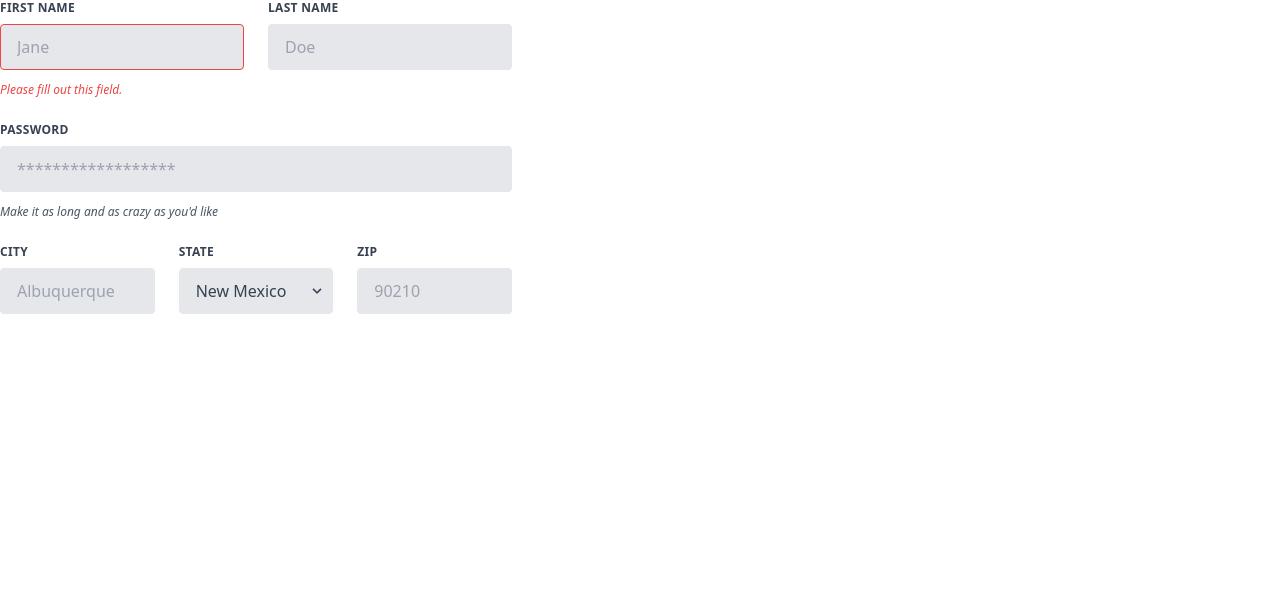
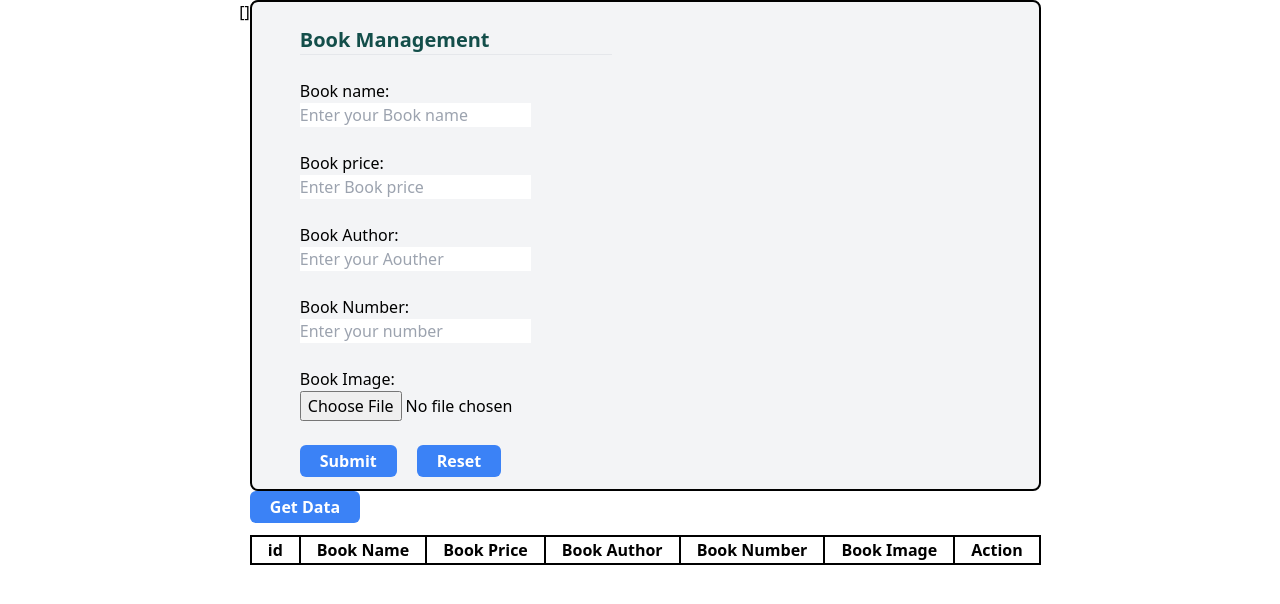
Before and after one commit to ankitamisal/assignment3-frontend-group-e, a Nuxt app: page /Book in a window 1280 px wide. Shown: the top 604 px of the page. Built offline with nearby package versions, Linux system fonts and the light colour scheme.

Commit message:
fix:book and config

```diff
--- a/pages/Book.vue
+++ b/pages/Book.vue
@@ -1,115 +1,70 @@
 <template>
-  <form class="w-full max-w-lg">
-    <div class="flex flex-wrap -mx-3 mb-6">
-      <div class="w-full md:w-1/2 px-3 mb-6 md:mb-0">
-        <label
-          class="block uppercase tracking-wide text-gray-700 text-xs font-bold mb-2"
-          for="grid-first-name"
-        >
-          First Name
-        </label>
-        <input
-          class="appearance-none block w-full bg-gray-200 text-gray-700 border border-red-500 rounded py-3 px-4 mb-3 leading-tight focus:outline-none focus:bg-white"
-          id="grid-first-name"
-          type="text"
-          placeholder="Jane"
-        />
-        <p class="text-red-500 text-xs italic">Please fill out this field.</p>
-      </div>
-      <div class="w-full md:w-1/2 px-3">
-        <label
-          class="block uppercase tracking-wide text-gray-700 text-xs font-bold mb-2"
-          for="grid-last-name"
-        >
-          Last Name
-        </label>
-        <input
-          class="appearance-none block w-full bg-gray-200 text-gray-700 border border-gray-200 rounded py-3 px-4 leading-tight focus:outline-none focus:bg-white focus:border-gray-500"
-          id="grid-last-name"
-          type="text"
-          placeholder="Doe"
-        />
-      </div>
+  <main class="flex justify-center w-full h-screen">
+    <p>{{ swapnil }}</p>
+    <div>
+      <form method="post" class="bg-gray-100 border-black rounded-lg border-2 px-12">
+        <table>
+          <h2 class="text-teal-900 text-xl font-bold pt-6">Book Management</h2>
+          <hr />
+          <br />
+          <label class="pt-10 py-10" for="book-name">Book name:</label><br />
+          <input type="text" id="book-name" name="book-name" placeholder="Enter your Book name" /><br /><br />
+          <label for="book-price">Book price:</label><br />
+          <input type="text" id="book-price" name="book-price" placeholder="Enter Book price" /><br /><br />
+          <label for="book-author">Book Author: </label><br />
+          <input type="text" id="book-author" name="address" placeholder="Enter your Aouther" />
+          <br /><br />
+          <label for="book-number">Book Number: </label><br />
+          <input type="number" id="book-number" name="book-number" placeholder="Enter your number" />
+          <br /><br />
+          <label for="book-image">Book Image: </label><br />
+          <input type="file" id="book-image" name="book-image" />
+          <br /><br />
+
+          <div>
+            <button
+              class="py-1 px-5 mr-5 bg-blue-500 hover:bg-blue-700 text-white font-bold text-center rounded-md mb-3"
+              type="submit" @click="formSubmit">
+              Submit
+            </button>
+
+            <button class="py-1 px-5 bg-blue-500 hover:bg-blue-700 text-white font-bold text-center rounded-md mb-3"
+              type="reset">
+              Reset
+            </button>
+          </div>
+        </table>
+      </form>
+      <button class="py-1 px-5 mr-5 bg-blue-500 hover:bg-blue-700 text-white font-bold text-center rounded-md mb-3"
+        type="submit" @click="getdata">
+        Get Data
+      </button>
+      <br />
+      <table class="list">
+        <tr>
+          <th class="px-4 border-black rounded-lg border-2">id</th>
+          <th class="px-4 border-black rounded-lg border-2">Book Name</th>
+          <th class="px-4 border-black rounded-lg border-2">Book Price</th>
+          <th class="px-4 border-black rounded-lg border-2">Book Author</th>
+          <th class="px-4 border-black rounded-lg border-2">Book Number</th>
+          <th class="px-4 border-black rounded-lg border-2">Book Image</th>
+          <th class="px-4 border-black rounded-lg border-2">Action</th>
+        </tr>
+      </table>
     </div>
-    <div class="flex flex-wrap -mx-3 mb-6">
-      <div class="w-full px-3">
-        <label
-          class="block uppercase tracking-wide text-gray-700 text-xs font-bold mb-2"
-          for="grid-password"
-        >
-          Password
-        </label>
-        <input
-          class="appearance-none block w-full bg-gray-200 text-gray-700 border border-gray-200 rounded py-3 px-4 mb-3 leading-tight focus:outline-none focus:bg-white focus:border-gray-500"
-          id="grid-password"
-          type="password"
-          placeholder="******************"
-        />
-        <p class="text-gray-600 text-xs italic">
-          Make it as long and as crazy as you'd like
-        </p>
-      </div>
-    </div>
-    <div class="flex flex-wrap -mx-3 mb-2">
-      <div class="w-full md:w-1/3 px-3 mb-6 md:mb-0">
-        <label
-          class="block uppercase tracking-wide text-gray-700 text-xs font-bold mb-2"
-          for="grid-city"
-        >
-          City
-        </label>
-        <input
-          class="appearance-none block w-full bg-gray-200 text-gray-700 border border-gray-200 rounded py-3 px-4 leading-tight focus:outline-none focus:bg-white focus:border-gray-500"
-          id="grid-city"
-          type="text"
-          placeholder="Albuquerque"
-        />
-      </div>
-      <div class="w-full md:w-1/3 px-3 mb-6 md:mb-0">
-        <label
-          class="block uppercase tracking-wide text-gray-700 text-xs font-bold mb-2"
-          for="grid-state"
-        >
-          State
-        </label>
-        <div class="relative">
-          <select
-            class="block appearance-none w-full bg-gray-200 border border-gray-200 text-gray-700 py-3 px-4 pr-8 rounded leading-tight focus:outline-none focus:bg-white focus:border-gray-500"
-            id="grid-state"
-          >
-            <option>New Mexico</option>
-            <option>Missouri</option>
-            <option>Texas</option>
-          </select>
-          <div
-            class="pointer-events-none absolute inset-y-0 right-0 flex items-center px-2 text-gray-700"
-          >
-            <svg
-              class="fill-current h-4 w-4"
-              xmlns="http://www.w3.org/2000/svg"
-              viewBox="0 0 20 20"
-            >
-              <path
-                d="M9.293 12.95l.707.707L15.657 8l-1.414-1.414L10 10.828 5.757 6.586 4.343 8z"
-              />
-            </svg>
-          </div>
-        </div>
-      </div>
-      <div class="w-full md:w-1/3 px-3 mb-6 md:mb-0">
-        <label
-          class="block uppercase tracking-wide text-gray-700 text-xs font-bold mb-2"
-          for="grid-zip"
-        >
-          Zip
-        </label>
-        <input
-          class="appearance-none block w-full bg-gray-200 text-gray-700 border border-gray-200 rounded py-3 px-4 leading-tight focus:outline-none focus:bg-white focus:border-gray-500"
-          id="grid-zip"
-          type="text"
-          placeholder="90210"
-        />
-      </div>
-    </div>
-  </form>
+  </main>
 </template>
+<script setup >
+let swapnil = [];
+async function getdata() {
+  await fetch("http://localhost:3001/book")
+    .then((data) => {
+      return data.json();
+    })
+    .then((data) => {
+      swapnil = data;
+      console.log(swapnil);
+    }).catch((err) => console.log(err));
+
+}
+</script>
--- a/pages/index.vue
+++ b/pages/index.vue
@@ -10,7 +10,7 @@
     <div class="rounded overflow-hidden shadow-lg">
       <div class="px-6 py-4">
         <div class="font-bold text-xl mb-2">
-          <NuxtLink to="/Book" class="hover:text-red-600 mr-2">
+          <NuxtLink to="/Book" @click="book" class="hover:text-red-600 mr-2">
             Book Management
           </NuxtLink>
         </div>
@@ -81,5 +81,25 @@
         </p>
       </div>
     </div>
+
+    <!-- card 6 -->
+    <div class="rounded overflow-hidden shadow-lg">
+      <div class="px-6 py-4">
+        <div class="font-bold text-xl mb-2">
+          <NuxtLink to="/Employee" class="hover:text-red-600 mr-2">
+            Flite Management
+          </NuxtLink>
+        </div>
+        <p class="text-gray-700 text-base">
+          Lorem ipsum dolor sit amet, consectetur adipisicing elit. Voluptatibus quia,
+          Nonea! Maiores et perferendis eaque, exercitationem praesentium nihil.
+        </p>
+      </div>
+    </div>
   </div>
 </template>
+<script setup>
+function book() {
+  location.href = "http://localhost:3000/Book";
+}
+</script>
```
Also changed, not shown: nuxt.config.ts (line endings or trailing spaces).
